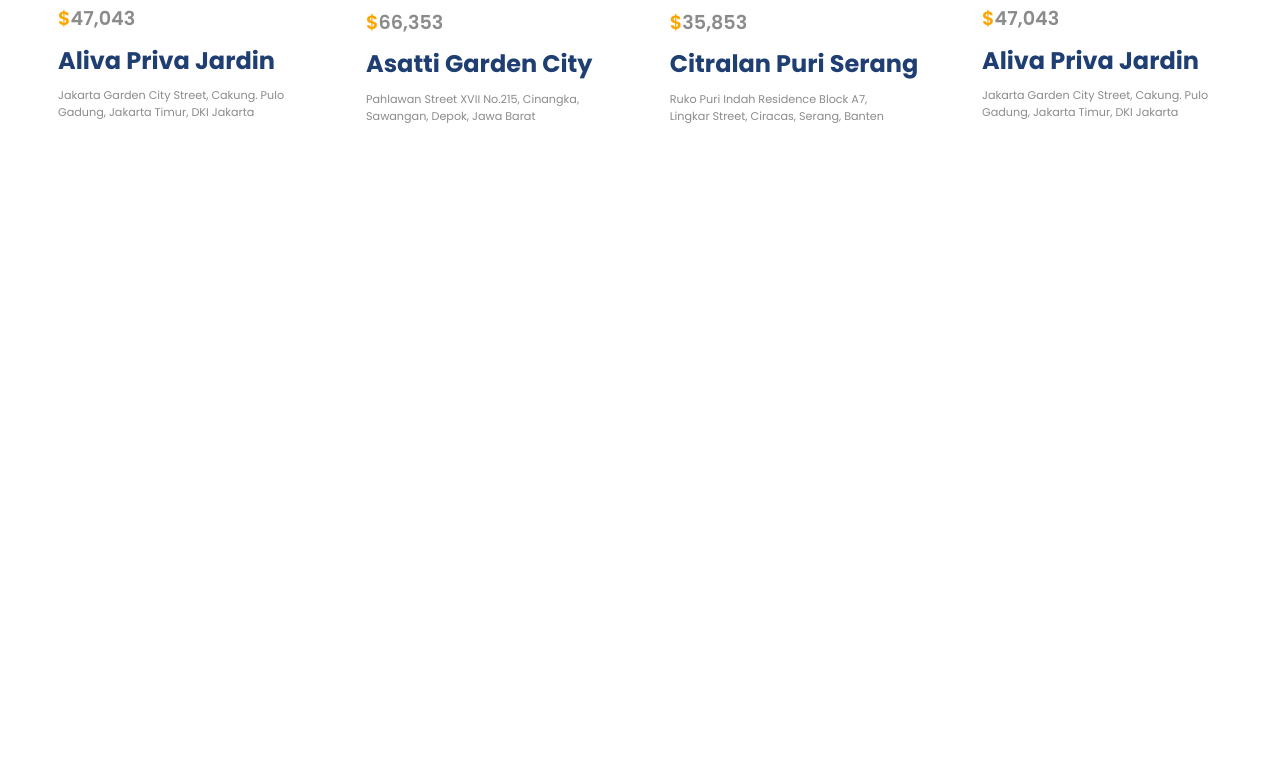
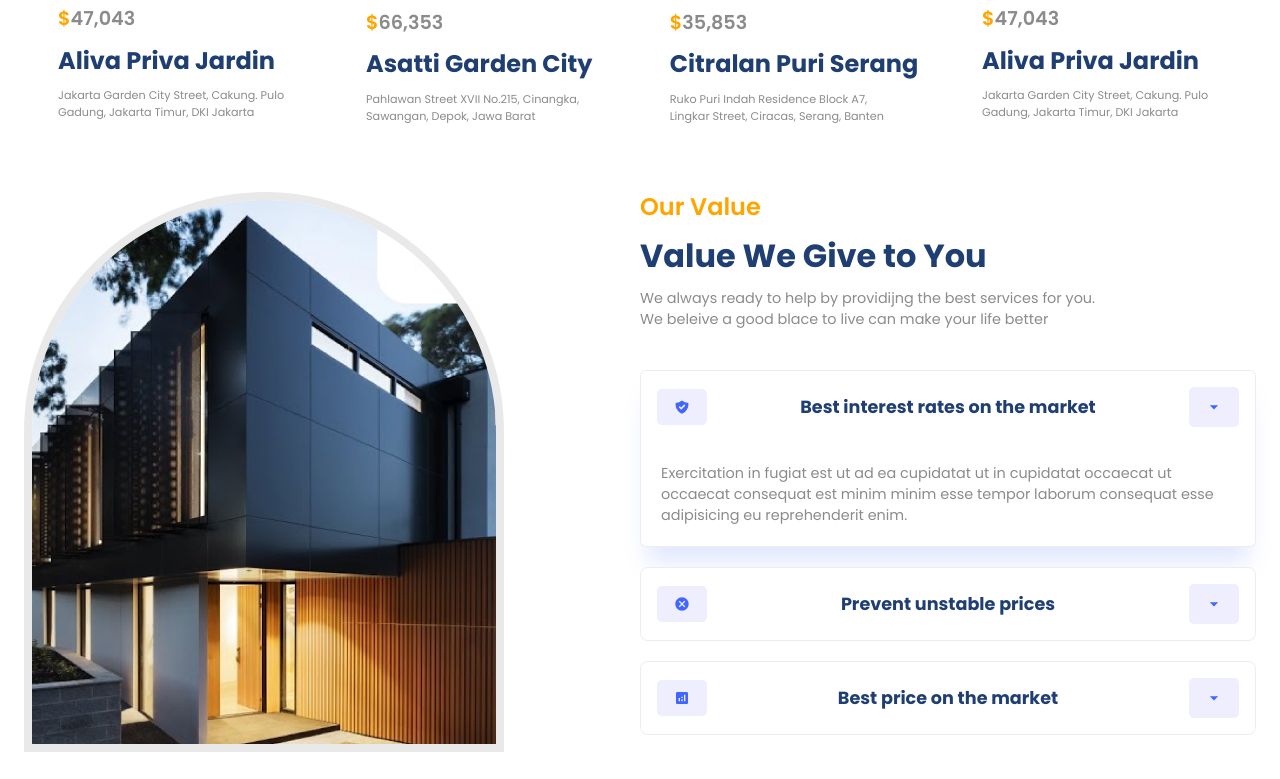
Before and after one commit to Dinujaya-Sandaruwan/LodgeLink, a React (Vite) app: page / in a window 1280 px wide. Shown: the part 1203-1982 px from the top of the page. Before the commit the page ends 1368 px from the top, so only its background shows below. Built offline with nearby package versions, Linux system fonts and the light colour scheme.

Commit message:
Build: Value section
Libraries: react-accessible-accordion (https://www.npmjs.com/package/react-accessible-accordion)

```diff
--- a/src/App.jsx
+++ b/src/App.jsx
@@ -4,6 +4,7 @@
 import Header from "./components/Header";
 import Hero from "./components/Hero";
 import Residencies from "./components/Residencies";
+import Value from "./components/Value";
 
 function App() {
   return (
@@ -15,6 +16,7 @@
       </div>
       <Companies />
       <Residencies />
+      <Value />
     </div>
   );
 }
--- /dev/null
+++ b/src/components/Value.jsx
@@ -0,0 +1,77 @@
+import React from "react";
+import { useState } from "react";
+
+import {
+  Accordion,
+  AccordionItem,
+  AccordionItemHeading,
+  AccordionItemButton,
+  AccordionItemPanel,
+  AccordionItemState,
+} from "react-accessible-accordion";
+import "react-accessible-accordion/dist/fancy-example.css";
+import { MdOutlineArrowDropDown } from "react-icons/md";
+
+import data from "../utils/accordion";
+
+const Value = () => {
+  return (
+    <section className="v-warpper">
+      <div className="v-container">
+        <div className="v-left">
+          <div className="image-container">
+            <img src="./value.png" alt="" />
+          </div>
+        </div>
+        <div className="v-right">
+          <span>Our Value</span>
+          <span>Value We Give to You</span>
+          <span>
+            We always ready to help by providijng the best services for you.
+            <br />
+            We beleive a good blace to live can make your life better
+          </span>
+
+          <Accordion
+            className="accordian"
+            allowMultipleExpanded={false}
+            preExpanded={[0]}
+          >
+            {data.map((item, index) => {
+              const [className, setClassName] = useState(null);
+              return (
+                <AccordionItem
+                  className={`accordianItem ${className}`}
+                  key={index}
+                  uuid={index}
+                >
+                  <AccordionItemHeading className="accordionHeading">
+                    <AccordionItemButton className="accordionButton">
+                      <AccordionItemState>
+                        {({ expanded }) =>
+                          expanded
+                            ? setClassName("expanded")
+                            : setClassName("collapsed")
+                        }
+                      </AccordionItemState>
+                      <div className="icon">{item.icon}</div>
+                      <span>{item.heading}</span>
+                      <div className="icon">
+                        <MdOutlineArrowDropDown size={20} />
+                      </div>
+                    </AccordionItemButton>
+                  </AccordionItemHeading>
+                  <AccordionItemPanel>
+                    <p>{item.detail}</p>
+                  </AccordionItemPanel>
+                </AccordionItem>
+              );
+            })}
+          </Accordion>
+        </div>
+      </div>
+    </section>
+  );
+};
+
+export default Value;
--- a/src/scss/layout/_index.scss
+++ b/src/scss/layout/_index.scss
@@ -2,3 +2,4 @@
 @import "header";
 @import "companies";
 @import "residencies";
+@import "value";
--- /dev/null
+++ b/src/scss/layout/_value.scss
@@ -0,0 +1,87 @@
+.v-warpper {
+  .v-container {
+    @extend .paddings;
+    @extend .innerWidth;
+    @extend .flexCenter;
+
+    div {
+      flex: 1;
+    }
+
+    .v-left {
+      .image-container {
+        width: 30rem;
+        height: 35rem;
+        overflow: hidden;
+        border-radius: 15rem 15rem 0 0;
+        border: 8px solid rgb(232, 232, 232, 93%);
+
+        img {
+          width: 100%;
+          height: 100%;
+        }
+      }
+    }
+
+    .v-right {
+      @extend .flexColStart;
+      gap: 0.5rem;
+
+      span:nth-child(1) {
+        @extend .orangeText;
+      }
+      span:nth-child(2) {
+        @extend .primaryText;
+      }
+      span:nth-child(3) {
+        @extend .secondaryText;
+      }
+
+      .accordian {
+        margin-top: 2rem;
+        border: none;
+        .accordianItem {
+          background-color: white;
+          border: 0.8px solid rgb(128, 128, 128, 0.143);
+          border-radius: 8px;
+          overflow: hidden;
+          margin-bottom: 20px;
+
+          .accordionButton {
+            @extend .flexCenter;
+            justify-content: space-between;
+            background-color: white;
+            padding: 1rem;
+            width: 100%;
+            cursor: pointer;
+
+            div.icon {
+              @extend .flexCenter;
+              padding: 10px;
+              background-color: #eeeeff;
+              border-radius: 5px;
+              max-width: 50px;
+
+              svg {
+                fill: var(--blue);
+              }
+            }
+            span {
+              @extend .primaryText;
+              font-size: 1.1rem;
+            }
+          }
+
+          p {
+            @extend .secondaryText;
+          }
+        }
+
+        .expanded {
+          box-shadow: var(--shadow);
+          border-radius: 6px;
+        }
+      }
+    }
+  }
+}
--- a/src/utils/common.js
+++ b/src/utils/common.js
@@ -1,6 +1,5 @@
 export const sliderSettings = {
   slidesPerView: 1,
-  speaceBetween: 50,
   breakpoints: {
     480: {
       slidesPerView: 1,
```
